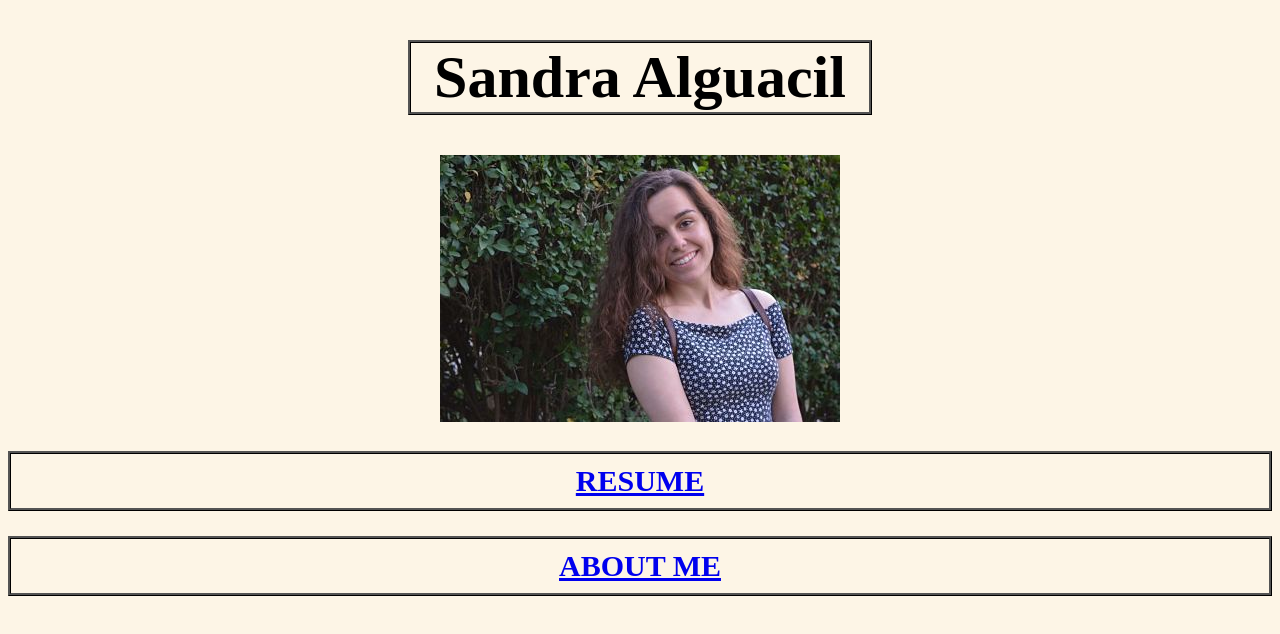
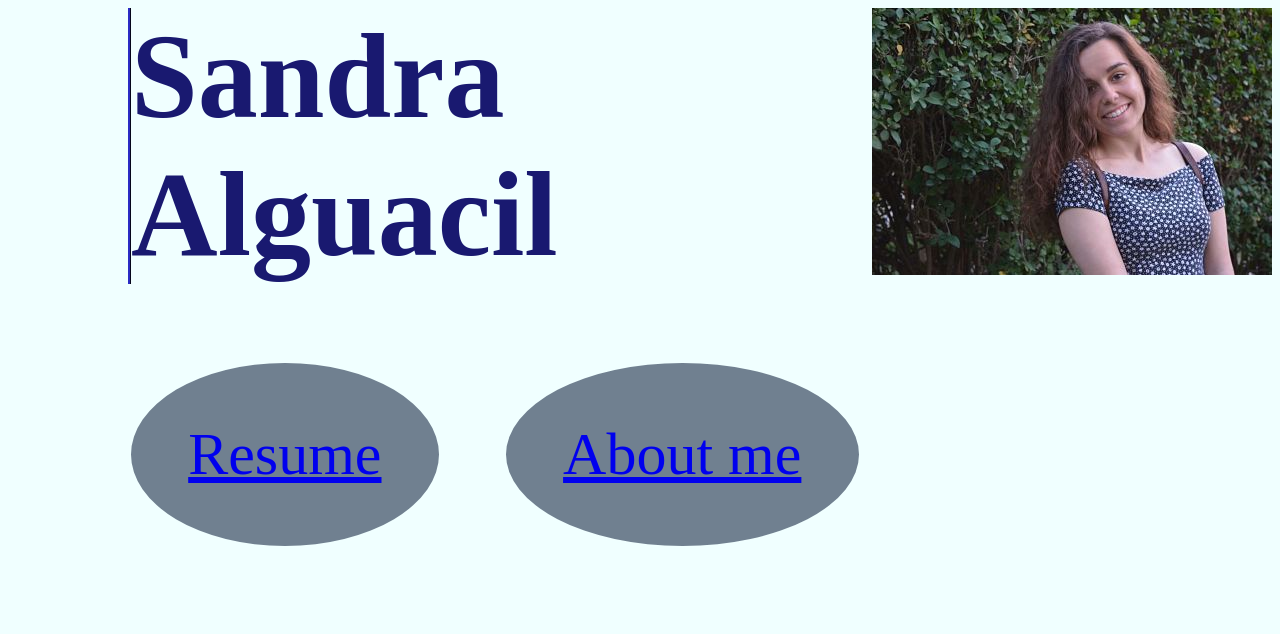
Before and after one commit to salgua01/salgua01.github.io, a plain HTML site: page index.html in a window 1280 px wide. Drawn offline with Linux system fonts and the light colour scheme.

Commit message:
Index finished

```diff
--- a/index.html
+++ b/index.html
@@ -6,9 +6,11 @@
 		<link rel="stylesheet" href="style.css"/>
 	</head>
 	<body>
-		<h1>Sandra Alguacil</h1>
-		<img src="photo.jpg" alt="Sandra's profile picture" />
-		<h2><a href="resume.html">RESUME</a></h2>
-		<h2><a href="bio.html">ABOUT ME</a></h2>
+
+		<h1>Sandra <img src="photo.jpg" alt="Sandra's profile picture" style="float:right;" /></h1>
+		<h1>Alguacil</h1>
+		<p></p>
+		<p class="button"><a href="resume.html">Resume</a></p>
+		<p class="button"><a href="bio.html">About me</a></p>
 
 	</body>
--- a/style.css
+++ b/style.css
@@ -1,21 +1,29 @@
 /*Style sheet for webpage*/
 body{
-	text-align: center;
-	background-color: OldLace;
+	background-color: Azure;
+	color: MidnightBlue;
 	font-family: Constantia;
+	margin-left: 10%;
 }
 
 h1{
-	font-size: 60px;
-	border-style: ridge;
-	border-color: Black;
-	margin-right: 400px;
-	margin-left: 400px;
+	font-size: 120px;
+	border-left: ridge;
+	border-color: MidnightBlue;
+	text-align: left;
+	margin: 0;
+	padding: 0;
+	/*margin-left: 10%;*/
 }
 
-h2{
-	font-size: 30px;
-	border-style: ridge;
-	border-color: Black;
-	padding: 10px;
+.button{
+	font-size: 60px;
+	border-style: solid;
+	border-color: Azure;
+	border-radius: 50%;
+	padding: 5%;
+	display: inline-block;
+	text-align: center;
+	background-color: SlateGrey;
+	margin-right: 5%;
 }
```
